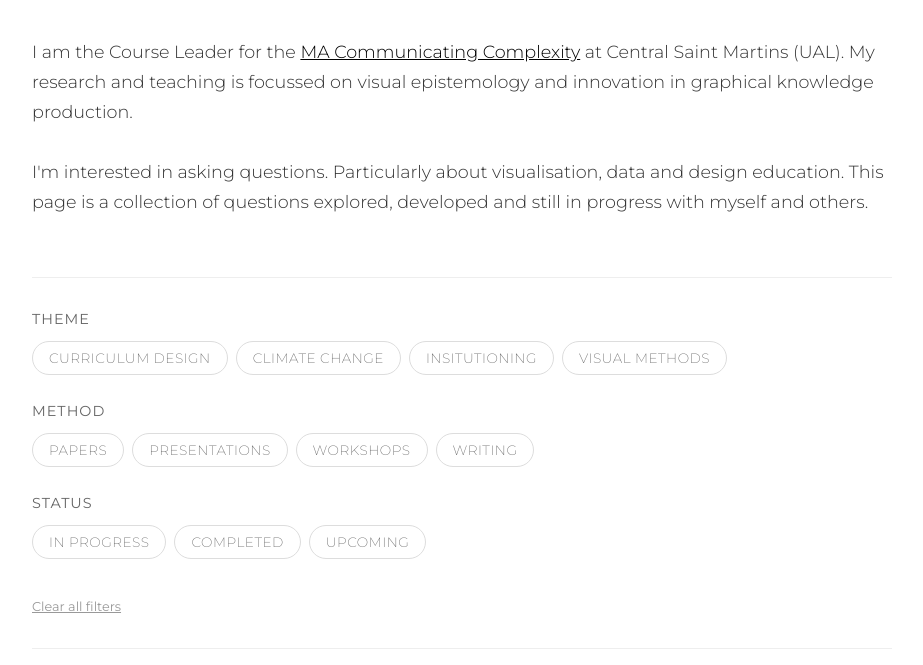
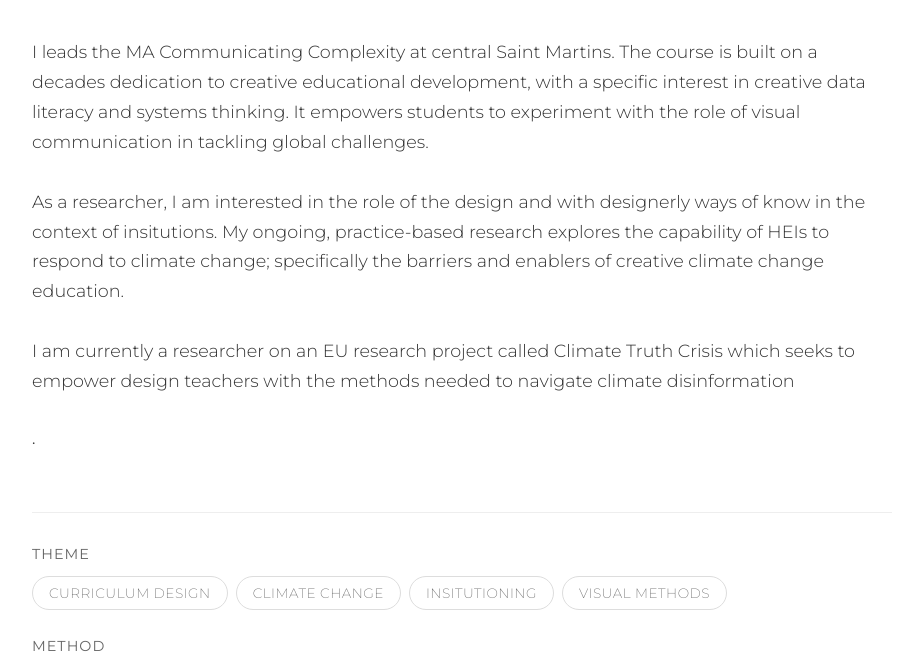
Before and after one commit to laurahelenknight/laurahknight-website, a plain HTML site: page index.html in a window 1280 px wide. Shown: the part 107-772 px from the top of the page, without its empty margins (178-1101 px from the left). Drawn offline with Linux system fonts and the light colour scheme.

Commit message:
Update index.html

```diff
--- a/index.html
+++ b/index.html
@@ -248,9 +248,10 @@
 
         <main>
             <section class="intro-section">
-                <p>I am the Course Leader for the <a href="https://www.arts.ac.uk/subjects/communication-and-graphic-design/postgraduate/ma-communicating-complexity-csm" target="_blank">MA Communicating Complexity</a> at Central Saint Martins (UAL). My research and teaching is focussed on visual epistemology and innovation in graphical knowledge production.</p>
-
-                <p>I'm interested in asking questions. Particularly about visualisation, data and design education. This page is a collection of questions explored, developed and still in progress with myself and others.</p>
+                <p>I leads the MA Communicating Complexity at central Saint Martins. The course is built on a decades dedication to creative educational development, with a specific interest in creative data literacy and systems thinking. It empowers students to experiment with the role of visual communication in tackling global challenges.</p>
+                <p>As a researcher, I am interested in the role of the design and with designerly ways of know in the context of insitutions. My ongoing, practice-based research explores the capability of HEIs to respond to climate change; specifically the barriers and enablers of creative climate change education.</p>
+                <p>I am currently a researcher on an EU research project called Climate Truth Crisis which seeks to empower design teachers with the methods needed to navigate climate disinformation</p>.
+</p>
             </section>
 
             <section class="filters">
```
